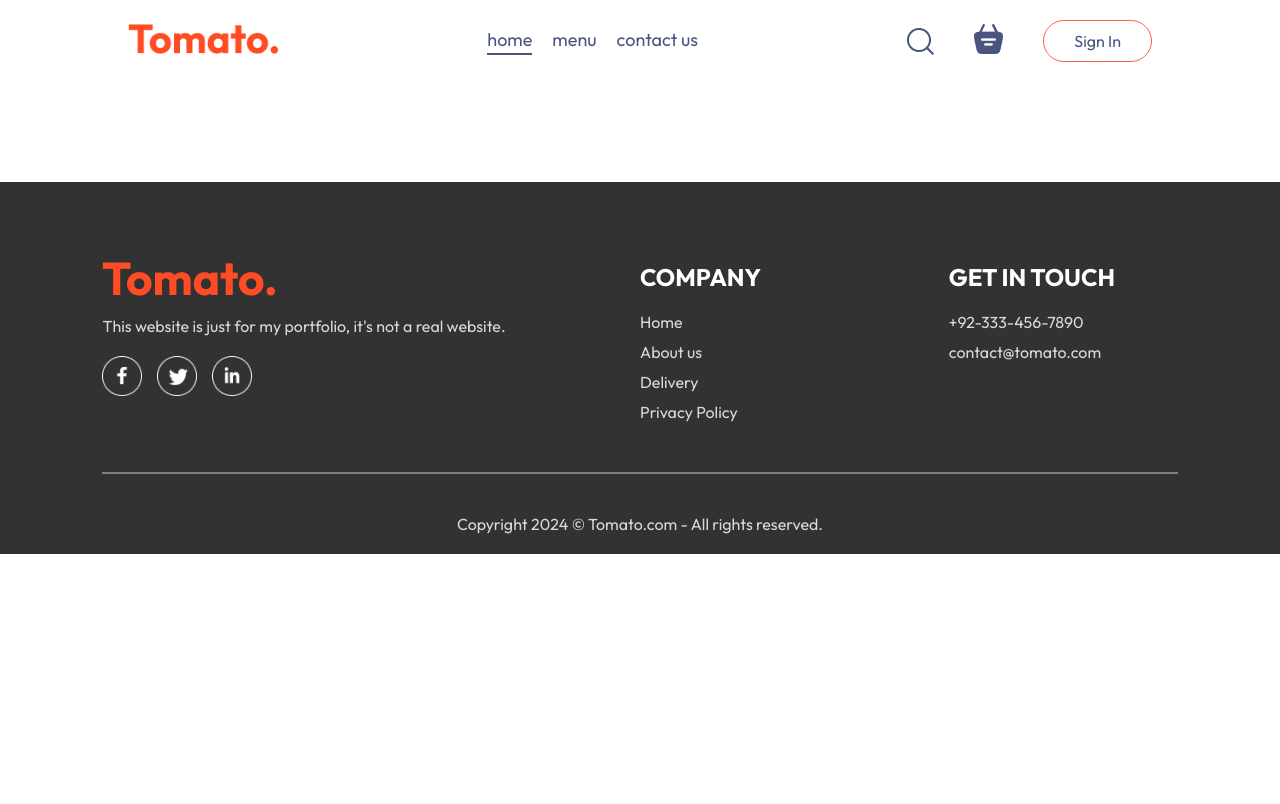
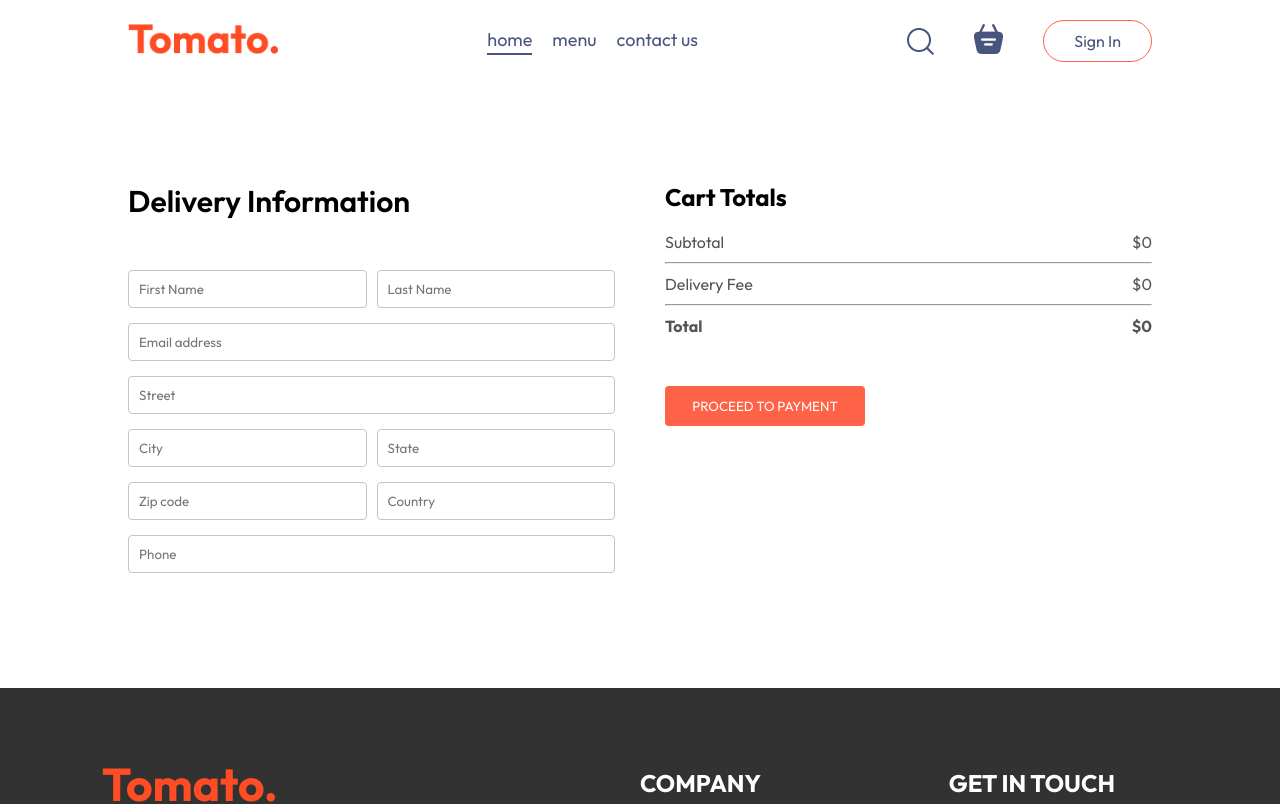
Before and after one commit to iameenalam/Food-Delivery-App, a React (Vite) app in the folder frontend/: page /order in a window 1280 px wide. Shown: the top 804 px of the page. Built offline with nearby package versions, Linux system fonts and the light colour scheme.

Commit message:
created PlaceOrder page and completed the frontend section

```diff
--- a/frontend/src/pages/PlaceOrder/PlaceOrder.css
+++ b/frontend/src/pages/PlaceOrder/PlaceOrder.css
@@ -0,0 +1,35 @@
+.place-order{
+    display: flex;
+    align-items: start;
+    justify-content: space-between;
+    gap: 50px;
+    margin-top: 100px;
+}
+.place-order-left{
+    width: 100%;
+    max-width: max(30%, 500px);
+}
+.place-order-left .title{
+    font-size: 30px;
+    font-weight: 600;
+    margin-bottom: 50px;
+}
+.place-order-left input{
+    margin-bottom: 15px;
+    width: 100%;
+    padding: 10px;
+    border: 1px solid #c5c5c5;
+    border-radius: 4px;
+    outline-color: tomato;
+}
+.place-order-left .multi-fields{
+    display: flex;
+    gap: 10px;
+}
+.place-order-right{
+    width: 100%;
+    max-width: max(40%, 500px);
+}
+.place-order .cart-total button{
+    margin-top: 30px;
+}
--- a/frontend/src/pages/PlaceOrder/PlaceOrder.jsx
+++ b/frontend/src/pages/PlaceOrder/PlaceOrder.jsx
@@ -1,12 +1,57 @@
-import React from 'react'
-import './PlaceOrder.css'
+import React, { useContext } from "react";
+import "./PlaceOrder.css";
+import { StoreContext } from "../../context/StoreContext";
 
 const PlaceOrder = () => {
+  const { getTotalCartAmount } = useContext(StoreContext);
+
   return (
-    <div>
+    <form className="place-order">
+      <div className="place-order-left">
+        <p className="title">Delivery Information</p>
+        <div className="multi-fields">
+          <input type="text" placeholder="First Name" />
+          <input type="text" placeholder="Last Name" />
+        </div>
+        <input type="email" placeholder="Email address" />
+        <input type="text" placeholder="Street" />
+        <div className="multi-fields">
+          <input type="text" placeholder="City" />
+          <input type="text" placeholder="State" />
+        </div>
+        <div className="multi-fields">
+          <input type="text" placeholder="Zip code" />
+          <input type="text" placeholder="Country" />
+        </div>
+        <input type="text" placeholder="Phone" />
+      </div>
 
-    </div>
-  )
-}
+      <div className="place-order-right">
+        <div className="cart-total">
+          <h2>Cart Totals</h2>
+          <div>
+            <div className="cart-total-details">
+              <p>Subtotal</p>
+              <p>${getTotalCartAmount()}</p>
+            </div>
+            <hr />
+            <div className="cart-total-details">
+              <p>Delivery Fee</p>
+              <p>${getTotalCartAmount() === 0 ? 0 : 2}</p>
+            </div>
+            <hr />
+            <div className="cart-total-details">
+              <b>Total</b>
+              <b>
+                ${getTotalCartAmount() === 0 ? 0 : getTotalCartAmount() + 2}
+              </b>
+            </div>
+          </div>
+          <button type="submit">PROCEED TO PAYMENT</button>
+        </div>
+      </div>
+    </form>
+  );
+};
 
-export default PlaceOrder
+export default PlaceOrder;
```
